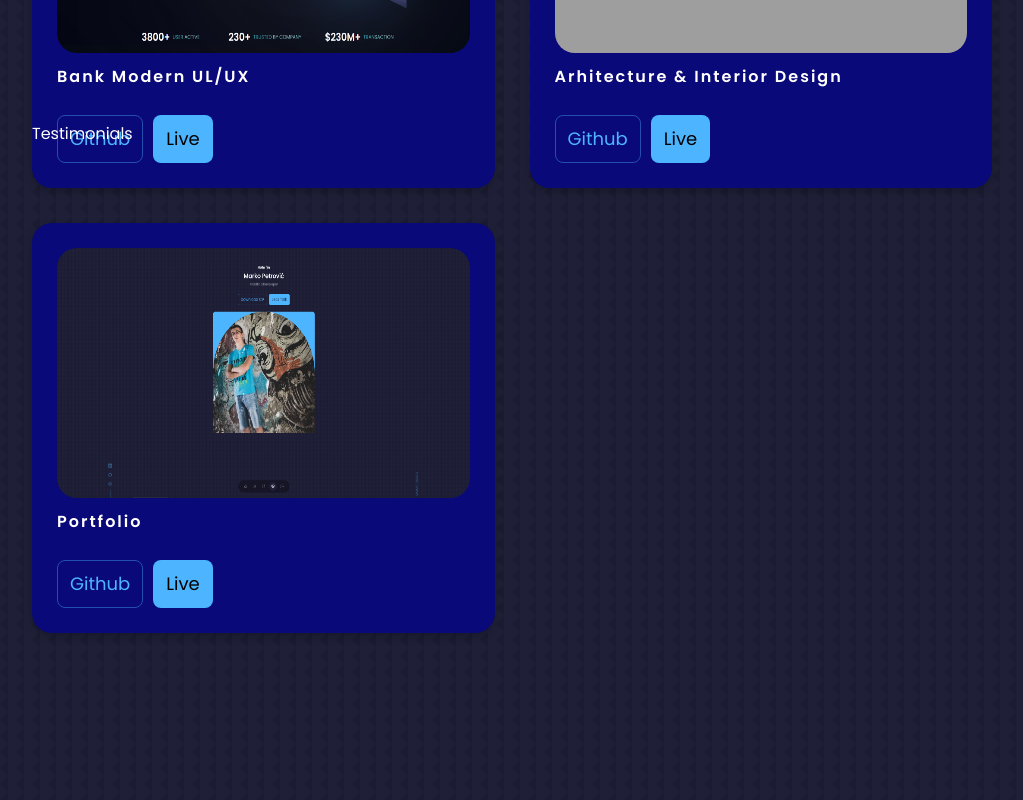
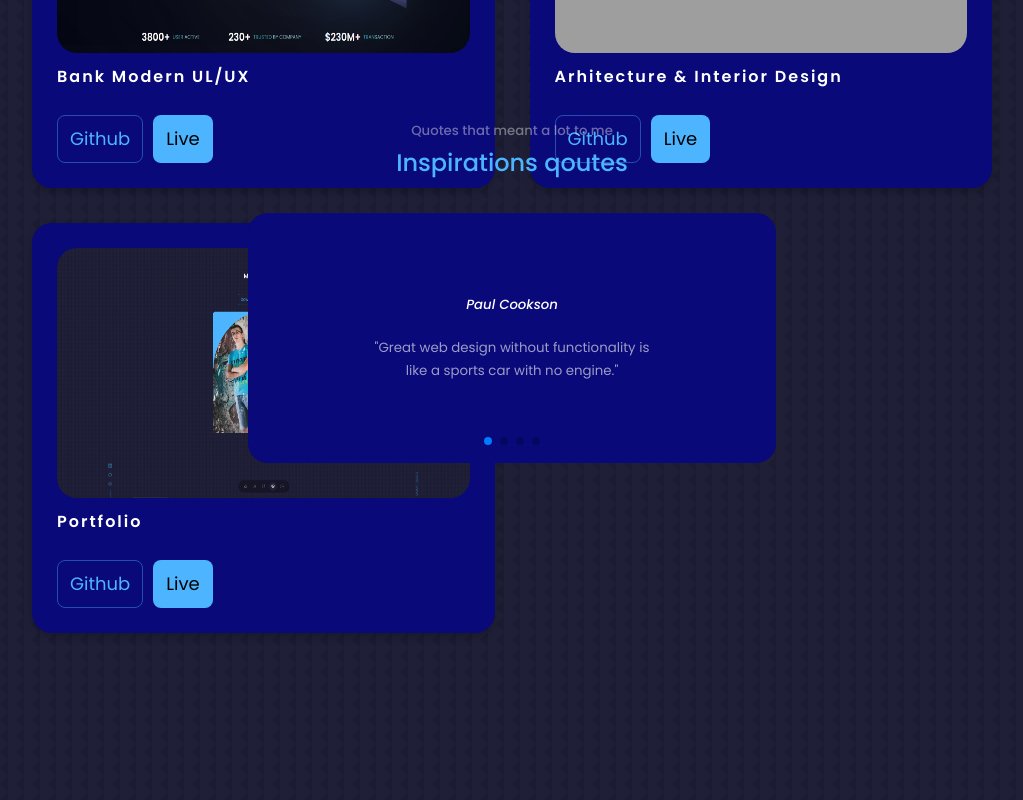
Before and after one commit to Marex-cpu/Portfolio, a React (Create React App) app: page / in a window 1280 px wide. Shown: the part 3400-4200 px from the top of the page, without its empty margins (128-1151 px from the left). Built offline with nearby package versions, Linux system fonts and the light colour scheme; grey boxes are pictures that could not be loaded.

Commit message:
qoutes section

```diff
--- a/package.json
+++ b/package.json
@@ -11,6 +11,7 @@
     "react-icons": "^4.7.1",
     "react-scripts": "5.0.1",
     "sass": "^1.56.2",
+    "swiper": "^8.4.5",
     "web-vitals": "^2.1.4"
   },
   "scripts": {
--- a/src/App.jsx
+++ b/src/App.jsx
@@ -1,5 +1,5 @@
 import React from "react";
-import { About, Contact, Experience, Footer, Header, Nav, Portfolio, Testimonials } from './components'
+import { About, Contact, Experience, Footer, Header, Nav, Portfolio, Qoutes } from './components'
 
 const App = () => {
   return (
@@ -9,7 +9,7 @@ const App = () => {
         <About/>
         <Experience/>
         <Portfolio/>
-        <Testimonials/>
+        <Qoutes/>
         <Contact/>
         <Footer/>
     </div>
--- /dev/null
+++ b/src/components/Qoutes.jsx
@@ -0,0 +1,45 @@
+import React from 'react';
+import { qoutes }  from '../constants/text';
+
+import '../styles/Qoutes.scss';
+
+// import Swiper core and required modules
+import { Pagination } from 'swiper';
+import { Swiper, SwiperSlide } from 'swiper/react';
+import 'swiper/css';
+import 'swiper/css/pagination';
+import 'swiper/css/autoplay';
+
+
+const Qoutes = () => {
+  return (
+    <section id='qoutes'>
+      <h5>Quotes that meant a lot to me</h5>
+      <h2>Inspirations qoutes</h2>
+
+      <Swiper className='qoutesContainer'
+      modules={[Pagination]}
+      spaceBetween={30}
+      slidesPerView={1}
+      pagination={{ clickable: true }}>
+        {qoutes.map(({name, qoute}, index) => {
+         return (
+          <SwiperSlide className='qoute' key={index}>
+            <h5>{name}</h5>
+            <small className='text'>"{qoute}"</small>
+          </SwiperSlide>
+         )
+        })}
+
+        {/* <article className='qoute'>
+          <h5>Ime profesora</h5>
+          <small className='text'>
+            Lorem ipsum dolor sit amet consectetur adipisicing elit. Pariatur, ipsum. Quod non aliquam labore tenetur?
+          </small>
+        </article> */}
+      </Swiper>
+    </section>
+  )
+}
+
+export default Qoutes
--- a/src/components/Testimonials.jsx
+++ /dev/null
@@ -1,9 +0,0 @@
-import React from 'react'
-
-const Testimonials = () => {
-  return (
-    <section>Testimonials</section>
-  )
-}
-
-export default Testimonials
--- a/src/components/index.js
+++ b/src/components/index.js
@@ -5,7 +5,7 @@ import Footer from "./Footer";
 import Header from "./Header";
 import Nav from "./Nav";
 import Portfolio from "./Portfolio";
-import Testimonials from "./Testimonials";
+import Qoutes from "./Qoutes";
 import CTA from "./CTA";
 import HeaderSocials from "./HeaderSocials";
 
@@ -17,7 +17,7 @@ export {
   Header,
   Nav,
   Portfolio,
-  Testimonials,
+  Qoutes,
   CTA,
   HeaderSocials,
 };
--- a/src/constants/text.js
+++ b/src/constants/text.js
@@ -155,3 +155,22 @@ export const projects = [
     technology: ["Front-end", "React", "Sass", "Responsive Design"],
   },
 ];
+
+export const qoutes = [
+  {
+    name: "Paul Cookson",
+    qoute: `${"Great web design without functionality is like a sports car with no engine."}`,
+  },
+  {
+    name: "Jacob Lett",
+    qoute: `${"Learning HTML and CSS is a lot more challenging than it used to be. Responsive web design adds more layers of complexity to design and develop websites."}`,
+  },
+  {
+    name: "John Johnson",
+    qoute: `${"First, solve the problem. Then, write the code."}`,
+  },
+  {
+    name: "Cory House",
+    qoute: `${"Code is like humor. When you have to explain it, it’s bad."}`,
+  },
+];
--- a/src/styles/Portfolio.scss
+++ b/src/styles/Portfolio.scss
@@ -2,17 +2,14 @@
   display: grid;
   grid-template-columns: repeat(3, 1fr);
   gap: 3.5rem;
-  //   border: 1px solid red;
 
   .project {
     border-radius: 2rem;
     padding: 2.5rem;
-    // border: 1px solid yellow;
     background: rgba(9, 9, 121, 1) 50%;
     box-shadow: rgba(0, 0, 0, 0.24) 0px 3px 8px;
 
     .imgContainer {
-      // border: 1px solid red;
       position: relative;
       width: 100%;
       height: 250px;
--- /dev/null
+++ b/src/styles/Qoutes.scss
@@ -0,0 +1,50 @@
+.qoutesContainer {
+  // border: 1px solid red;
+  margin: 0 auto;
+  width: 55%;
+  height: 25rem;
+
+  .qoute {
+    display: flex;
+    flex-direction: column;
+    align-items: center;
+    justify-content: center;
+    text-align: center;
+    border-radius: 2rem;
+    background: rgba(9, 9, 121, 1) 50%;
+    user-select: none;
+
+    h5 {
+      text-align: center;
+      margin-bottom: 2rem;
+      font-style: italic;
+    }
+    .text {
+      display: block;
+      width: 55%;
+      color: rgba(255, 255, 255, 0.6);
+    }
+  }
+}
+
+// responsive
+// ===Medium devices===
+@media screen and (max-width: 1024px) {
+  .qoutesContainer {
+    width: 86%;
+    height: 20rem;
+  }
+}
+
+// ===Small devices===
+@media screen and (max-width: 700px) {
+  .qoutesContainer {
+    width: 100%;
+
+    .qoute {
+      .text {
+        width: 80%;
+      }
+    }
+  }
+}
```
Also changed, not shown: src/styles/Testimonials.scss (deleted), 1 other file (tests, documents, lock files or other folders).
